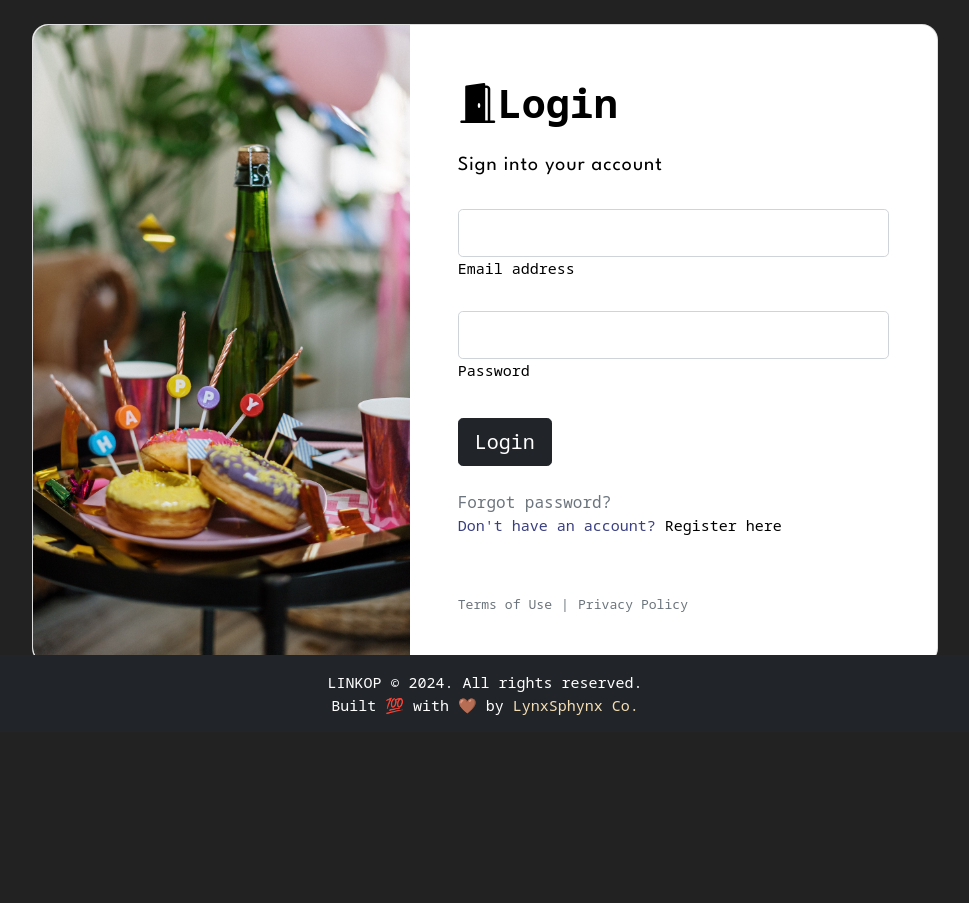
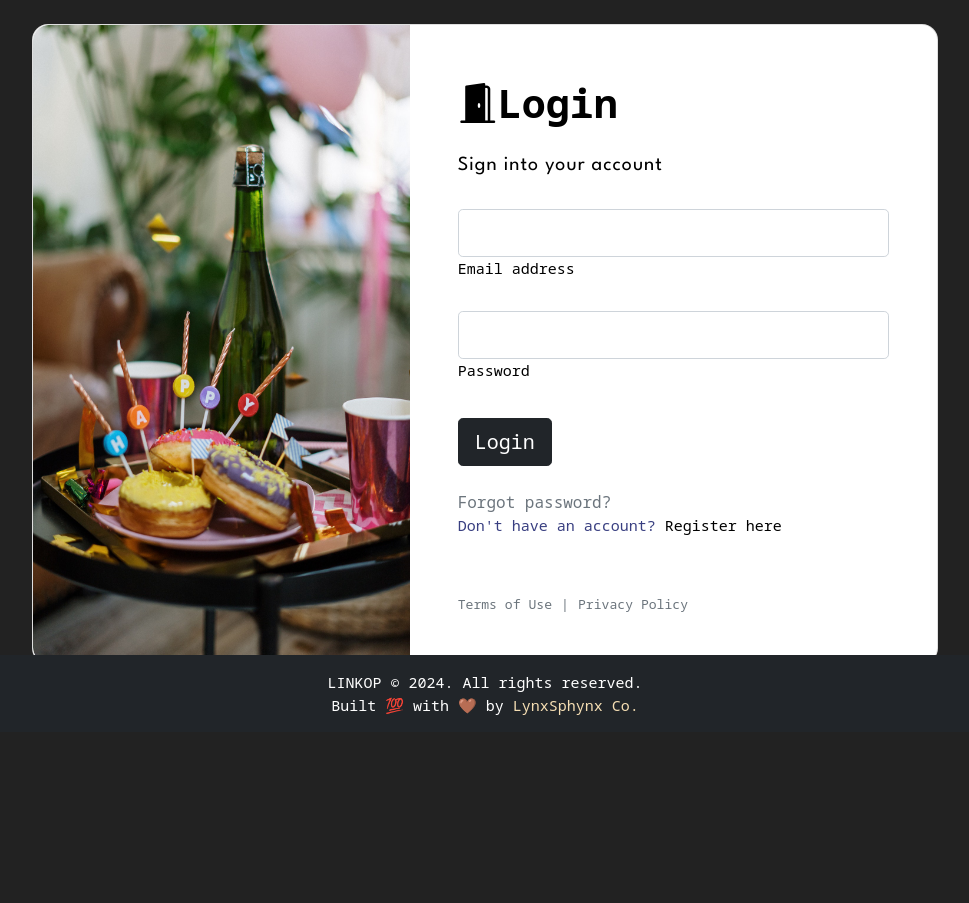
Before and after one commit to Rofy-Ray/linkop, a Django app: a page that uses templates/base.html in a window 1280 px wide. Shown: the part 68-971 px from the top of the page, without its empty margins (155-1124 px from the left). Run offline with Django 4.2, Linux system fonts and the light colour scheme; some libraries are stand-ins or nearby versions.

Commit message:
fixing image render on login and register forms

```diff
--- a/static/css/style.css
+++ b/static/css/style.css
@@ -147,7 +147,7 @@ a:link {
     .card img {
         height: 100%;
         width: auto;
-        object-fit: cover;
+        /* object-fit: cover;  */
     }
     .card .card-body {
         overflow: hidden;
```
